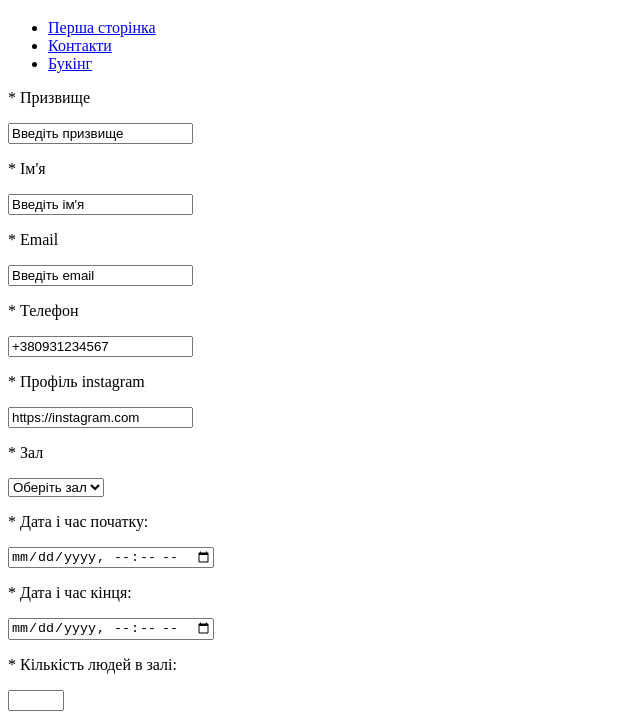
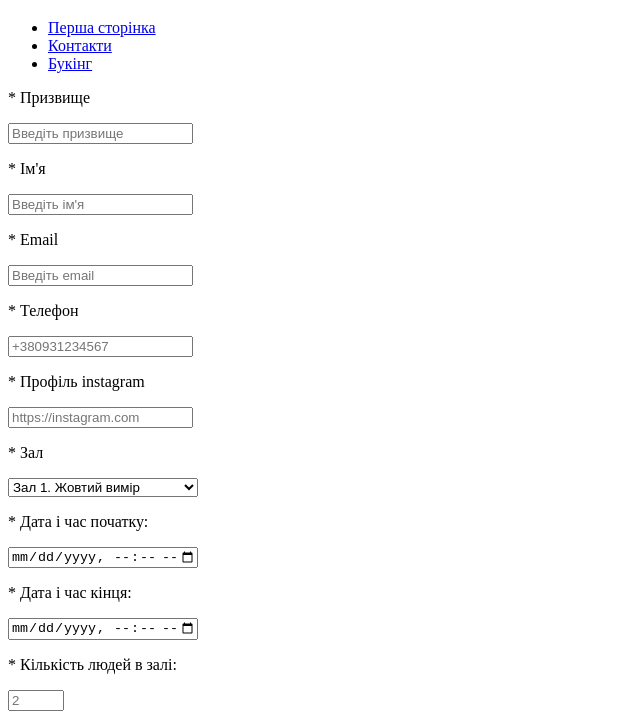
Before and after one commit to sherrivoils/rtacademy-homework, a plain HTML site: page 02/08/booking.html in a window 1280 px wide. Shown: the part 61-785 px from the top of the page, without its empty margins (0-640 px from the left). Drawn offline with Linux system fonts and the light colour scheme.

Commit message:
Update the booking 2.8

```diff
--- a/02/08/booking.html
+++ b/02/08/booking.html
@@ -3,7 +3,6 @@
 <head>
     <meta charset="utf-8">
     <title>Назва сторінки</title>
-
 </head>
 <body>
 <header>
@@ -19,36 +18,36 @@
 </nav>
 <main>
     <p>* Призвище</p>
-    <input type="text" value="Введіть призвище">
+    <input type="text" id="userlastname" placeholder="Введіть призвище" minlength="2" required maxlength="64">
     <p>* Ім'я</p>
-    <input type="text" value="Введіть ім'я">
+    <input type="text" id="username" placeholder="Введіть ім'я" minlength="2" required maxlength="64">
     <p>* Email</p>
-    <input type="email" value="Введіть email">
+    <input type="email" id="email" placeholder="Введіть email" minlength="6" required maxlength="255">
     <p>* Телефон</p>
-    <input type="tel" value="+380931234567">
+    <input type="tel" id="tel" placeholder="+380931234567" required maxlength="13">
     <p>* Профіль instagram</p>
-    <input type="url" value="https://instagram.com">
+    <input type="url" id="url" placeholder="https://instagram.com" minlength="23" maxlength="255">
     <p>* Зал</p>
     <select>
-        <option value="Оберіть зал" selected>Оберіть зал</option>
-        <option value="Зал 1" >Зал 1</option>
-        <option value="Зал 2">Зал 2</option>
-        <option value="Зал 3">Зал 3</option>
+        <option value="Оберіть зал">Оберіть зал для релаксації</option>
+        <option value="Зал 1" selected>Зал 1. Жовтий вимір</option>
+        <option value="Зал 2">Зал 2. Зелений вимір</option>
+        <option value="Зал 3">Зал 3. Веселковий зал</option>
     </select>
     <p>* Дата і час початку:</p>
-    <input type="datetime-local" name="datetimelocalstart" id="datetimelocalstart">
+    <input type="datetime-local" name="datetimestart" id="datetimestart" required min="2022-05-04T00:00" max="2023-01-01T00:00">
     <p>* Дата і час кінця:</p>
-    <input type="datetime-local" name="datetimelocalfinish" id="datetimelocalfinish">
+    <input type="datetime-local" name="datetimefinish" id="datetimefinish" required min="2022-05-04T00:00" max="2023-01-01T00:00">
     <p>* Кількість людей в залі:</p>
-    <input type="number" min="1" max="10" step="1">
+    <input type="number" placeholder="2" min="1" max="10" step="1">
     <p>* Колір фону:</p>
     <input type="color">
     <p>* Коментар:</p>
-    <textarea rows="5" cols="10">
-    Введіть свій коментар, або побажання.
+    <textarea rows="7" cols="35">
+    Введить свій коментар або побажання. Lorem ipsum dolor sit amet, consectetur adipiscing elit. Suspendisse quis ex aliquet, volutpat tortor in, volutpat ligula.
     </textarea>
     <br>
-    <input type="checkbox" value="carrots" checked> Я погоджуюсь з правилами фотостудії
+    <input type="checkbox" value="carrots" checked> Я погоджуюсь з правилами стоунстудії
     <br>
     <br>
 
```
Also changed, not shown: 02/08/index.html (+1 -1 lines).
